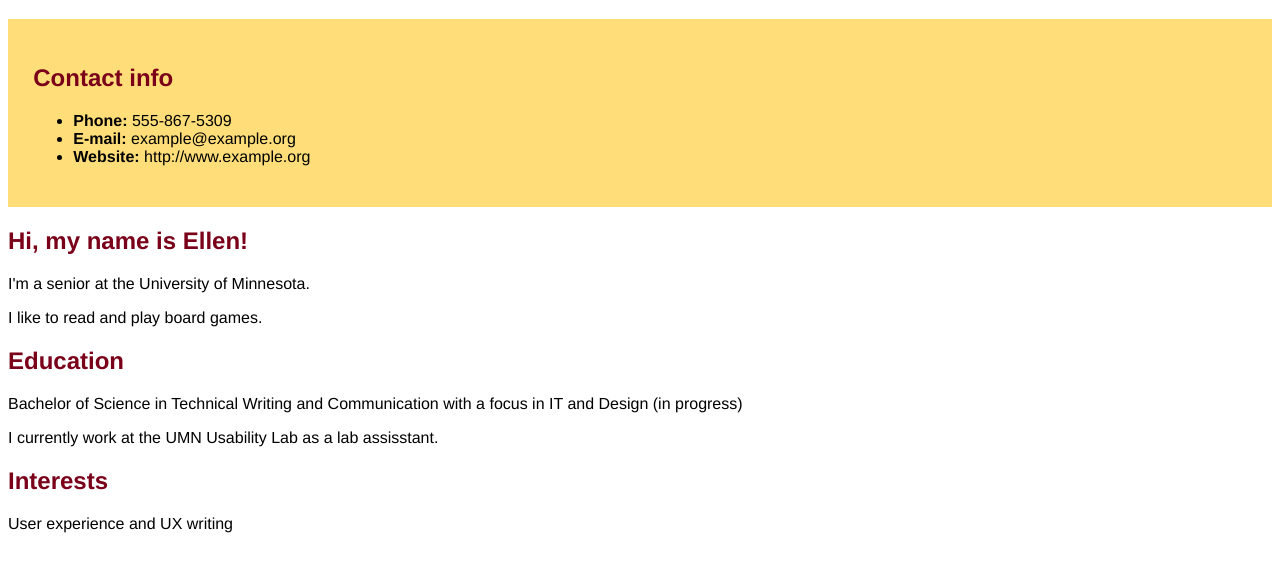
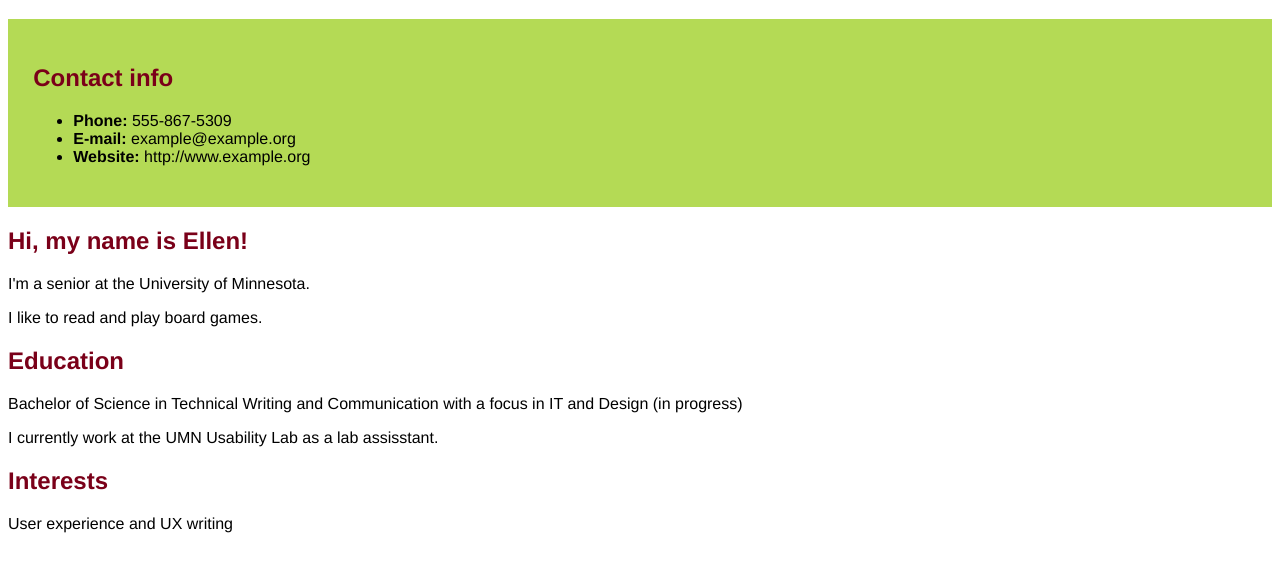
Before and after one commit to Ellen-D/Template_Website, a plain HTML site: page index.html in a window 1280 px wide. Shown: the part 61-632 px from the top of the page. Drawn offline with Linux system fonts and the light colour scheme.

Commit message:
rissa's tomfoolery

```diff
--- a/styles.css
+++ b/styles.css
@@ -7,6 +7,6 @@ h2 {
 }
 
 #contact {
-  background-color: #FFDE7A;
+  background-color: #B4DA55;
   padding: 2%;
 }
```
